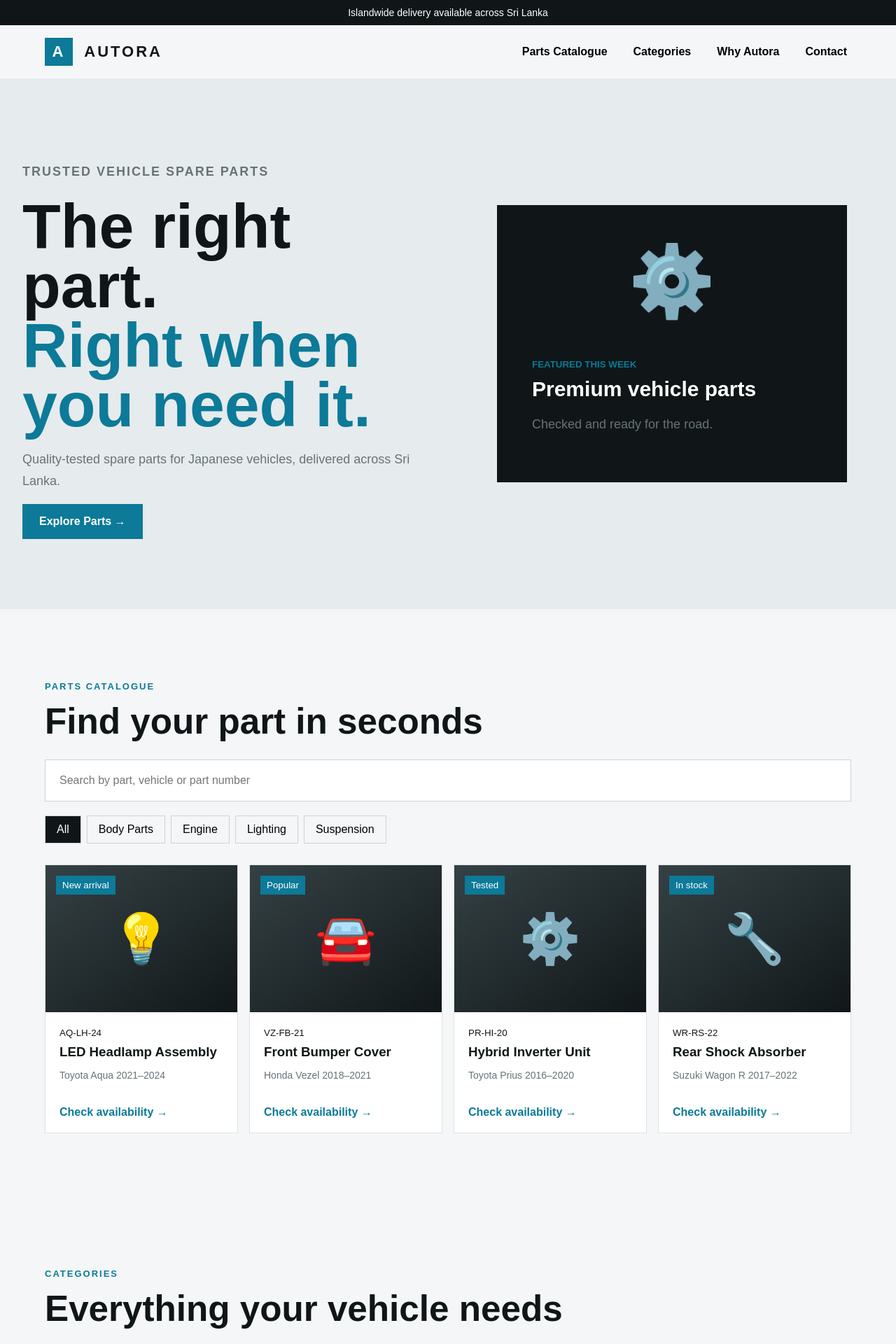
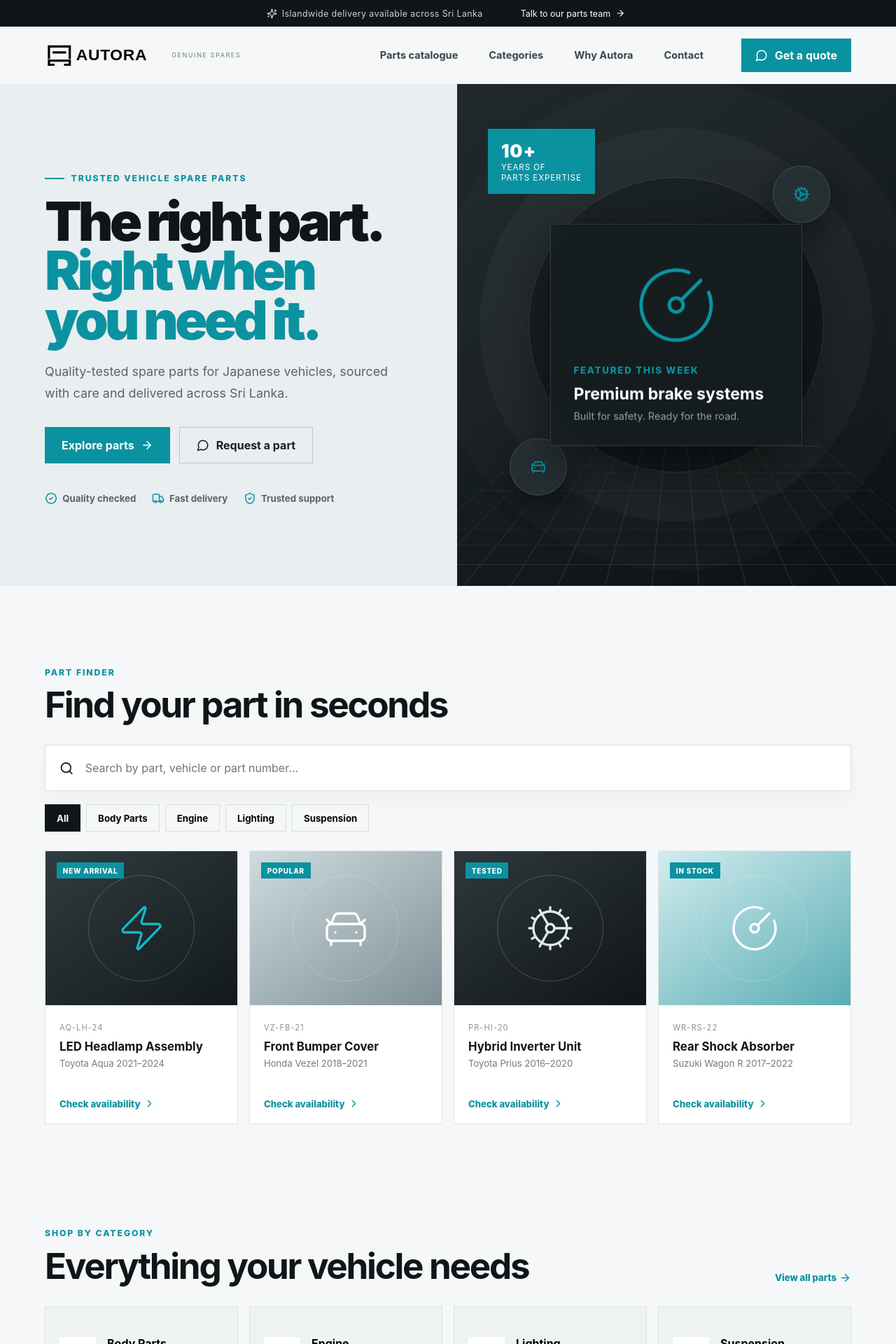
Before and after one commit to nudara2000/autora_website, a React (Vite) app: page / in a window 1280 px wide. Shown: the top 1920 px of the page at 70% size. Built offline with nearby package versions, Linux system fonts and the light colour scheme.

Commit message:
Rebuild Autora site with premium design and new logo

```diff
--- a/package.json
+++ b/package.json
@@ -11,6 +11,7 @@
   "dependencies": {
     "@vitejs/plugin-react": "4.2.1",
     "vite": "4.5.5",
+    "lucide-react": "0.468.0",
     "react": "18.2.0",
     "react-dom": "18.2.0"
   },
--- a/src/App.jsx
+++ b/src/App.jsx
@@ -12,23 +12,18 @@ export default function App() {
 
   function selectCategory(category) {
     setSelectedCategory(category);
-    document.getElementById("products").scrollIntoView({ behavior: "smooth" });
+    document.getElementById("catalogue")?.scrollIntoView({ behavior: "smooth" });
   }
 
   return (
-    <>
+    <main>
       <Header />
-      <main>
-        <Hero />
-        <PartsCatalogue
-          selectedCategory={selectedCategory}
-          setSelectedCategory={setSelectedCategory}
-        />
-        <Categories onSelectCategory={selectCategory} />
-        <WhyAutora />
-        <Contact />
-      </main>
+      <Hero />
+      <PartsCatalogue selectedCategory={selectedCategory} setSelectedCategory={setSelectedCategory} />
+      <Categories onSelectCategory={selectCategory} />
+      <WhyAutora />
+      <Contact />
       <Footer />
-    </>
+    </main>
   );
 }
--- a/src/components/Categories.jsx
+++ b/src/components/Categories.jsx
@@ -1,19 +1,7 @@
+import { ArrowRight, CarFront, ChevronRight, CircleGauge, Cog, Zap } from "lucide-react";
 import { categories } from "../data";
+const icons = { car: CarFront, cog: Cog, zap: Zap, gauge: CircleGauge };
 
 export default function Categories({ onSelectCategory }) {
-  return (
-    <section className="content-section" id="categories">
-      <p className="small-title">CATEGORIES</p>
-      <h2>Everything your vehicle needs</h2>
-      <div className="category-grid">
-        {categories.map((category) => (
-          <button key={category.name} onClick={() => onSelectCategory(category.name)}>
-            <span>{category.icon}</span>
-            <strong>{category.name}</strong>
-            <small>{category.description}</small>
-          </button>
-        ))}
-      </div>
-    </section>
-  );
+  return <section className="category-section" id="categories"><div className="section-heading"><div><p className="section-kicker">SHOP BY CATEGORY</p><h2>Everything your vehicle needs</h2></div><button onClick={() => onSelectCategory("All")}>View all parts <ArrowRight size={17}/></button></div><div className="category-grid">{categories.map(category => { const Icon = icons[category.icon]; return <button key={category.name} onClick={() => onSelectCategory(category.name)}><span className="category-icon"><Icon/></span><span><strong>{category.name}</strong><small>{category.description}</small></span><ChevronRight/></button>; })}</div></section>;
 }
--- a/src/components/Contact.jsx
+++ b/src/components/Contact.jsx
@@ -1,22 +1,7 @@
+import { ArrowRight, MessageCircle, ShoppingBag } from "lucide-react";
+import { useState } from "react";
+
 export default function Contact() {
-  function submitForm(event) {
-    event.preventDefault();
-    alert("Thank you! We received your enquiry.");
-  }
-
-  return (
-    <section className="contact" id="contact">
-      <div>
-        <p className="small-title">CAN’T FIND YOUR PART?</p>
-        <h2>Tell us what you need</h2>
-        <p>Send your vehicle make, model, year and chassis number.</p>
-      </div>
-      <form onSubmit={submitForm}>
-        <input required placeholder="Your name" />
-        <input required placeholder="Phone or WhatsApp number" />
-        <textarea required rows="4" placeholder="Vehicle and required part" />
-        <button className="main-button">Send Enquiry</button>
-      </form>
-    </section>
-  );
+  const [submitted, setSubmitted] = useState(false);
+  return <section className="contact" id="contact"><div><p className="section-kicker">CAN’T FIND YOUR PART?</p><h2>Tell us what you need.</h2><p>Send the vehicle make, model, year and chassis number. Our parts team will respond with availability.</p><div className="contact-points"><span><MessageCircle/> Quick WhatsApp support</span><span><ShoppingBag/> Retail & trade enquiries</span></div></div><form onSubmit={event => { event.preventDefault(); setSubmitted(true); }}><label>Your name<input required placeholder="Name"/></label><label>Phone or WhatsApp<input required placeholder="07X XXX XXXX"/></label><label>Vehicle & part<textarea required placeholder="Example: Toyota Aqua 2018, left headlight" rows="3"/></label><button className="primary" type="submit">Send enquiry <ArrowRight size={18}/></button>{submitted && <p className="success">Thank you. We received your enquiry.</p>}</form></section>;
 }
--- a/src/components/Footer.jsx
+++ b/src/components/Footer.jsx
@@ -1,9 +1,3 @@
 export default function Footer() {
-  return (
-    <footer>
-      <strong>AUTORA</strong>
-      <span>Quality Parts. Reliable Journeys.</span>
-      <span>© 2026 Autora (Pvt) Ltd</span>
-    </footer>
-  );
+  return <footer><a className="brand" href="#top"><img src="/autora-logo.svg" alt="Autora"/></a><p>Quality parts. Reliable journeys.</p><span>© 2026 Autora (Pvt) Ltd</span></footer>;
 }
--- a/src/components/Header.jsx
+++ b/src/components/Header.jsx
@@ -1,28 +1,18 @@
 import { useState } from "react";
+import { ArrowRight, Menu, MessageCircle, Sparkles, X } from "lucide-react";
 
 export default function Header() {
   const [menuOpen, setMenuOpen] = useState(false);
-
-  function goTo(sectionId) {
-    document.getElementById(sectionId).scrollIntoView({ behavior: "smooth" });
+  function goTo(id) {
+    document.getElementById(id)?.scrollIntoView({ behavior: "smooth" });
     setMenuOpen(false);
   }
-
-  return (
-    <>
-      <div className="top-bar">Islandwide delivery available across Sri Lanka</div>
-      <header>
-        <a className="logo" href="#home"><span>A</span> AUTORA</a>
-        <button className="menu-button" onClick={() => setMenuOpen(!menuOpen)} aria-label="Open navigation menu">
-          {menuOpen ? "✕" : "☰"}
-        </button>
-        <nav className={menuOpen ? "open" : ""}>
-          <button onClick={() => goTo("products")}>Parts Catalogue</button>
-          <button onClick={() => goTo("categories")}>Categories</button>
-          <button onClick={() => goTo("about")}>Why Autora</button>
-          <button onClick={() => goTo("contact")}>Contact</button>
-        </nav>
-      </header>
-    </>
-  );
+  return <>
+    <div className="announcement"><span><Sparkles size={15}/> Islandwide delivery available across Sri Lanka</span><button onClick={() => goTo("contact")}>Talk to our parts team <ArrowRight size={14}/></button></div>
+    <header className="nav-wrap">
+      <a className="brand" href="#top" aria-label="Autora home"><img src="/autora-logo.svg" alt="Autora"/><small>GENUINE SPARES</small></a>
+      <nav className={menuOpen ? "nav-links open" : "nav-links"} aria-label="Main navigation"><button onClick={() => goTo("catalogue")}>Parts catalogue</button><button onClick={() => goTo("categories")}>Categories</button><button onClick={() => goTo("why-us")}>Why Autora</button><button onClick={() => goTo("contact")}>Contact</button></nav>
+      <button className="nav-cta" onClick={() => goTo("contact")}><MessageCircle size={18}/> Get a quote</button><button className="menu-button" onClick={() => setMenuOpen(!menuOpen)} aria-label="Toggle menu">{menuOpen ? <X/> : <Menu/>}</button>
+    </header>
+  </>;
 }
--- a/src/components/Hero.jsx
+++ b/src/components/Hero.jsx
@@ -1,22 +1,9 @@
+import { ArrowRight, BadgeCheck, CarFront, CircleGauge, Cog, MessageCircle, ShieldCheck, Truck } from "lucide-react";
+
 export default function Hero() {
-  function viewProducts() {
-    document.getElementById("products").scrollIntoView({ behavior: "smooth" });
-  }
-
-  return (
-    <section className="hero" id="home">
-      <div>
-        <p className="small-title">TRUSTED VEHICLE SPARE PARTS</p>
-        <h1>The right part.<br /><span>Right when you need it.</span></h1>
-        <p>Quality-tested spare parts for Japanese vehicles, delivered across Sri Lanka.</p>
-        <button className="main-button" onClick={viewProducts}>Explore Parts →</button>
-      </div>
-      <div className="hero-card">
-        <div className="large-icon">⚙️</div>
-        <small>FEATURED THIS WEEK</small>
-        <h2>Premium vehicle parts</h2>
-        <p>Checked and ready for the road.</p>
-      </div>
-    </section>
-  );
+  const goTo = id => document.getElementById(id)?.scrollIntoView({ behavior: "smooth" });
+  return <section className="hero" id="top">
+    <div className="hero-copy"><p className="eyebrow"><span/> Trusted vehicle spare parts</p><h1>The right part.<br/><em>Right when you need it.</em></h1><p className="hero-text">Quality-tested spare parts for Japanese vehicles, sourced with care and delivered across Sri Lanka.</p><div className="hero-actions"><button className="primary" onClick={() => goTo("catalogue")}>Explore parts <ArrowRight size={18}/></button><button className="secondary" onClick={() => goTo("contact")}><MessageCircle size={18}/> Request a part</button></div><div className="trust-row"><span><BadgeCheck size={18}/> Quality checked</span><span><Truck size={18}/> Fast delivery</span><span><ShieldCheck size={18}/> Trusted support</span></div></div>
+    <div className="hero-visual" aria-label="Autora featured spare parts"><div className="visual-grid"/><div className="part-orbit orbit-one"><Cog/></div><div className="part-orbit orbit-two"><CarFront/></div><div className="hero-badge"><span>10+</span> years of<br/>parts expertise</div><div className="hero-product"><div className="product-icon"><CircleGauge/></div><small>FEATURED THIS WEEK</small><strong>Premium brake systems</strong><span>Built for safety. Ready for the road.</span></div></div>
+  </section>;
 }
--- a/src/components/PartsCatalogue.jsx
+++ b/src/components/PartsCatalogue.jsx
@@ -1,69 +1,12 @@
 import { useState } from "react";
+import { CarFront, ChevronRight, CircleGauge, Cog, Search, X, Zap } from "lucide-react";
 import { categories, products } from "../data";
+const icons = { "Body Parts": CarFront, Engine: Cog, Lighting: Zap, Suspension: CircleGauge };
 
 export default function PartsCatalogue({ selectedCategory, setSelectedCategory }) {
   const [search, setSearch] = useState("");
-
-  const visibleProducts = products.filter((product) => {
-    const searchableText = product.name + product.vehicle + product.code;
-    const matchesSearch = searchableText.toLowerCase().includes(search.toLowerCase());
-    const matchesCategory = selectedCategory === "All" || product.category === selectedCategory;
-    return matchesSearch && matchesCategory;
-  });
-
-  function contactUs() {
-    document.getElementById("contact").scrollIntoView({ behavior: "smooth" });
-  }
-
-  return (
-    <section className="content-section" id="products">
-      <p className="small-title">PARTS CATALOGUE</p>
-      <h2>Find your part in seconds</h2>
-
-      <input
-        className="search"
-        value={search}
-        onChange={(event) => setSearch(event.target.value)}
-        placeholder="Search by part, vehicle or part number"
-      />
-
-      <div className="filter-buttons">
-        {["All", ...categories.map((item) => item.name)].map((name) => (
-          <button
-            key={name}
-            className={selectedCategory === name ? "active" : ""}
-            onClick={() => setSelectedCategory(name)}
-          >
-            {name}
-          </button>
-        ))}
-      </div>
-
-      <div className="product-grid">
-        {visibleProducts.map((product) => {
-          const category = categories.find((item) => item.name === product.category);
-          return (
-            <article className="product-card" key={product.code}>
-              <div className="product-image">
-                {product.image
-                  ? <img src={product.image} alt={product.name} />
-                  : <span>{category?.icon}</span>}
-                <small>{product.label}</small>
-              </div>
-              <div className="product-details">
-                <small>{product.code}</small>
-                <h3>{product.name}</h3>
-                <p>{product.vehicle}</p>
-                <button onClick={contactUs}>Check availability →</button>
-              </div>
-            </article>
-          );
-        })}
-      </div>
-
-      {visibleProducts.length === 0 && (
-        <div className="no-results">No matching parts found. Please send us an enquiry.</div>
-      )}
-    </section>
-  );
+  const term = search.toLowerCase().trim();
+  const visibleProducts = products.filter(product => (selectedCategory === "All" || product.category === selectedCategory) && (!term || `${product.name} ${product.vehicle} ${product.code}`.toLowerCase().includes(term)));
+  const contactUs = () => document.getElementById("contact")?.scrollIntoView({ behavior: "smooth" });
+  return <section className="finder" id="catalogue"><div><p className="section-kicker">PART FINDER</p><h2>Find your part in seconds</h2></div><div className="search-box"><Search size={21}/><input value={search} onChange={event => setSearch(event.target.value)} placeholder="Search by part, vehicle or part number…" aria-label="Search spare parts"/>{search && <button onClick={() => setSearch("")} aria-label="Clear search"><X size={18}/></button>}</div><div className="filters">{["All", ...categories.map(item => item.name)].map(name => <button key={name} className={selectedCategory === name ? "active" : ""} onClick={() => setSelectedCategory(name)}>{name}</button>)}</div><div className="parts-grid">{visibleProducts.map((product,index) => { const Icon = icons[product.category]; return <article className="part-card" key={product.code}><div className={`part-image tone-${index % 4}`}><span>{product.label}</span>{product.image ? <img src={product.image} alt={product.name}/> : <Icon/>}</div><div className="part-info"><small>{product.code}</small><h3>{product.name}</h3><p>{product.vehicle}</p><button onClick={contactUs}>Check availability <ChevronRight size={17}/></button></div></article>; })}{!visibleProducts.length && <div className="empty-state"><Search/><h3>No exact match yet</h3><p>Send us your vehicle model or chassis number and our team will help.</p><button className="primary" onClick={contactUs}>Request this part</button></div>}</div></section>;
 }
--- a/src/components/WhyAutora.jsx
+++ b/src/components/WhyAutora.jsx
@@ -1,17 +1,6 @@
+import { PackageCheck } from "lucide-react";
+const benefits = [["01","Carefully sourced","Selected parts from trusted automotive suppliers."],["02","Fitment support","Share your chassis number so we can check compatibility."],["03","Clear communication","Real availability updates without unnecessary delays."]];
+
 export default function WhyAutora() {
-  return (
-    <section className="about" id="about">
-      <div className="about-image">A</div>
-      <div>
-        <p className="small-title">WHY AUTORA?</p>
-        <h2>Confidence in every kilometre</h2>
-        <p>We help customers find compatible vehicle parts and arrange reliable delivery.</p>
-        <ul>
-          <li><strong>Carefully sourced:</strong> Parts from trusted suppliers.</li>
-          <li><strong>Fitment support:</strong> We help check vehicle compatibility.</li>
-          <li><strong>Clear communication:</strong> Honest availability updates.</li>
-        </ul>
-      </div>
-    </section>
-  );
+  return <section className="why" id="why-us"><div className="why-visual"><div className="inspection-card"><PackageCheck/><strong>Every part inspected</strong><span>Checked before dispatch</span></div></div><div className="why-copy"><p className="section-kicker">THE AUTORA STANDARD</p><h2>More confidence in every kilometre.</h2><p>Finding a spare part should not feel uncertain. We help you identify the correct fit, verify its condition and arrange reliable delivery.</p>{benefits.map(item => <div className="benefit" key={item[0]}><span>{item[0]}</span><div><strong>{item[1]}</strong><p>{item[2]}</p></div></div>)}</div></section>;
 }
--- a/src/data.js
+++ b/src/data.js
@@ -1,10 +1,10 @@
 // Edit this file to change categories and products.
 
 export const categories = [
-  { name: "Body Parts", icon: "🚘", description: "Bumpers, bonnets and panels" },
-  { name: "Engine", icon: "⚙️", description: "Reliable engine parts" },
-  { name: "Lighting", icon: "💡", description: "Headlights, lamps and LEDs" },
-  { name: "Suspension", icon: "🔧", description: "Parts for smooth handling" }
+  { name: "Body Parts", icon: "car", description: "Bumpers, bonnets & panels" },
+  { name: "Engine", icon: "cog", description: "Reliable powertrain parts" },
+  { name: "Lighting", icon: "zap", description: "Headlights, lamps & LEDs" },
+  { name: "Suspension", icon: "gauge", description: "Smooth, stable handling" }
 ];
 
 export const products = [
```
Also changed, not shown: public/autora-logo.svg (added), src/App.css, 1 other file (tests, documents, lock files or other folders).
